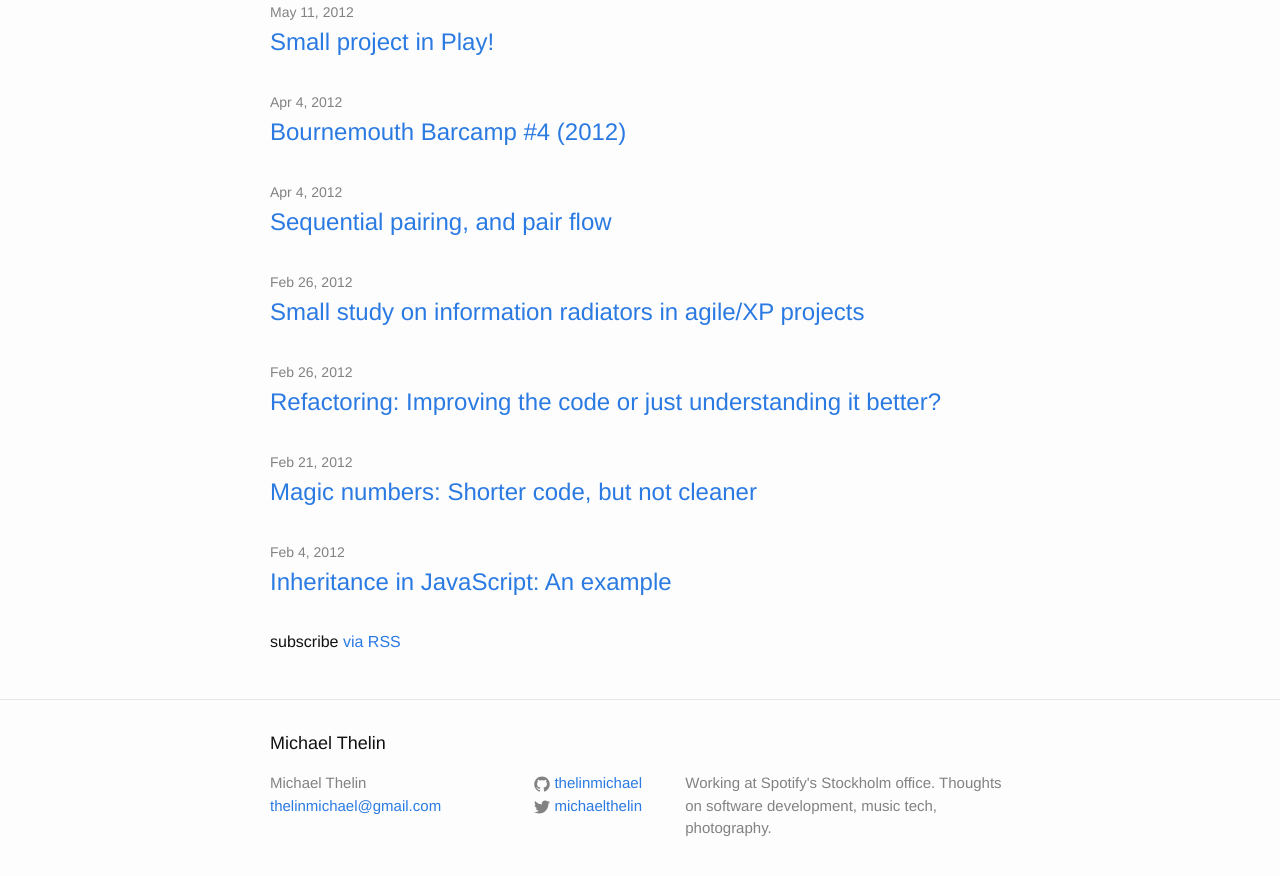
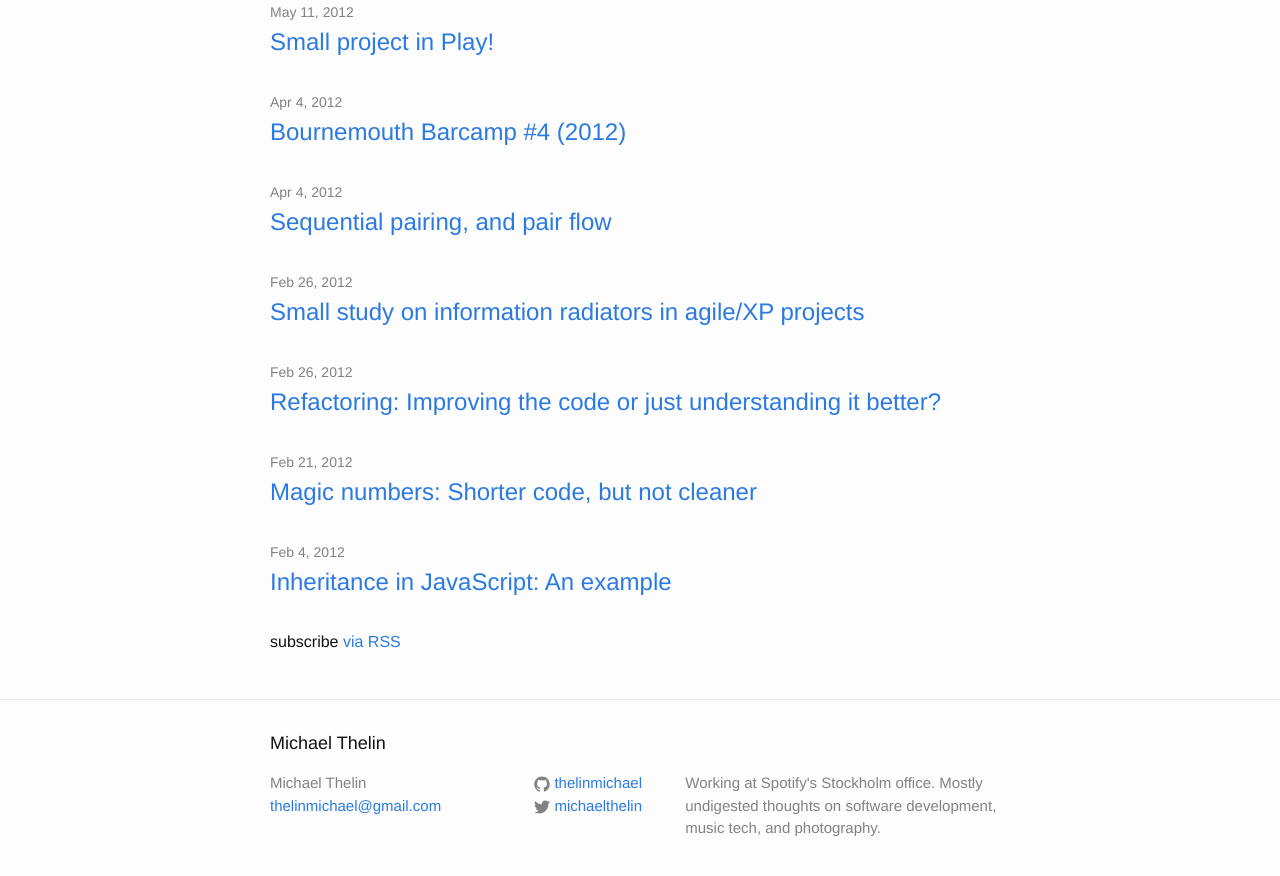
Before and after one commit to thelinmichael/thelinmichael.github.io, a Jekyll site: the page built from index.html, in a window 1280 px wide and 900 px high, scrolled down 2729 px. Shown: the top 876 px of the window. Built offline with Jekyll 4.4.1, drawn with Linux system fonts in a browser that asks for light colours.

Commit message:
Update description

```diff
--- a/_config.yml
+++ b/_config.yml
@@ -3,7 +3,7 @@ title: Michael Thelin
 email: thelinmichael@gmail.com
 highlighter: pygments
 description: > # this means to ignore newlines until "baseurl:"
-  Working at Spotify's Stockholm office. Thoughts on software development, music tech, photography.
+  Working at Spotify's Stockholm office. Mostly undigested thoughts on software development, music tech, and photography.
 baseurl: "" # the subpath of your site, e.g. /blog/
 url: "http://thelinmichael.github.io" # the base hostname & protocol for your site
 github_username:  thelinmichael
```
